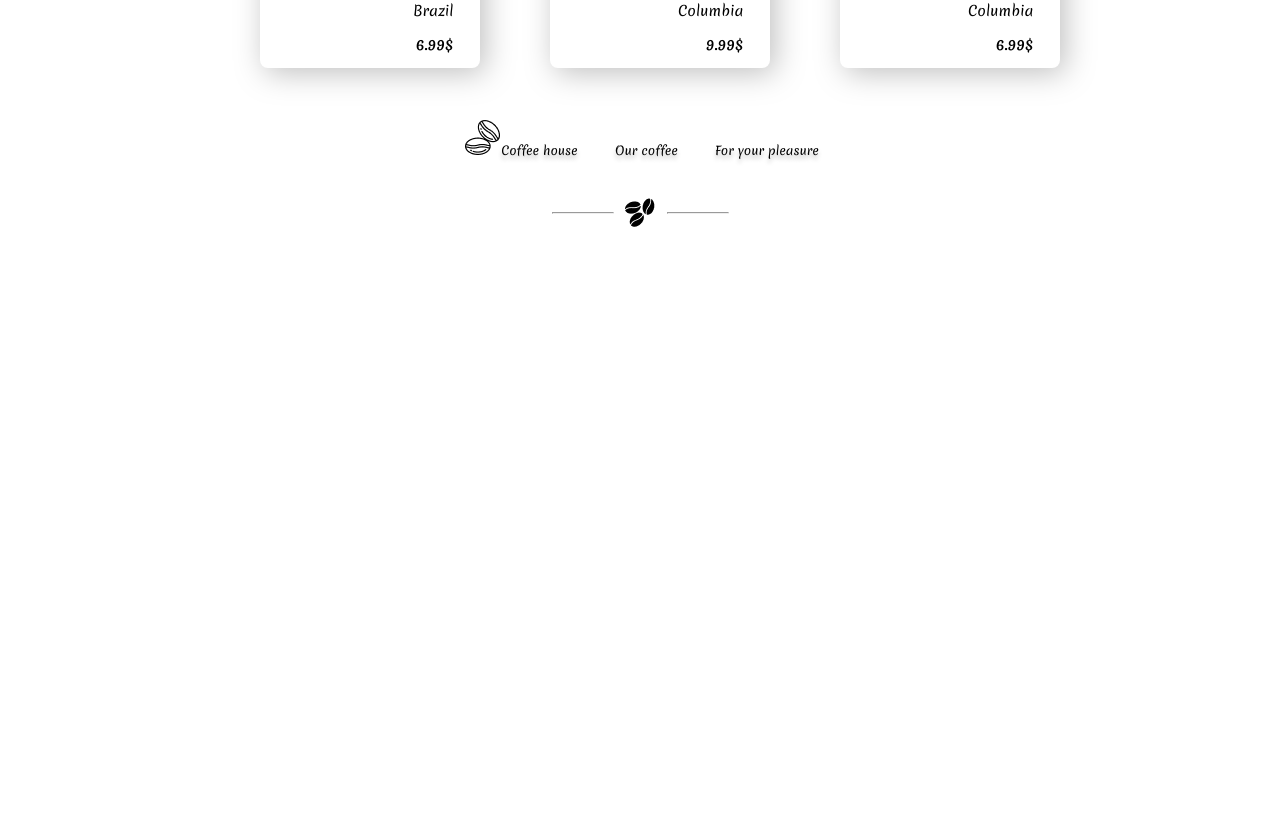
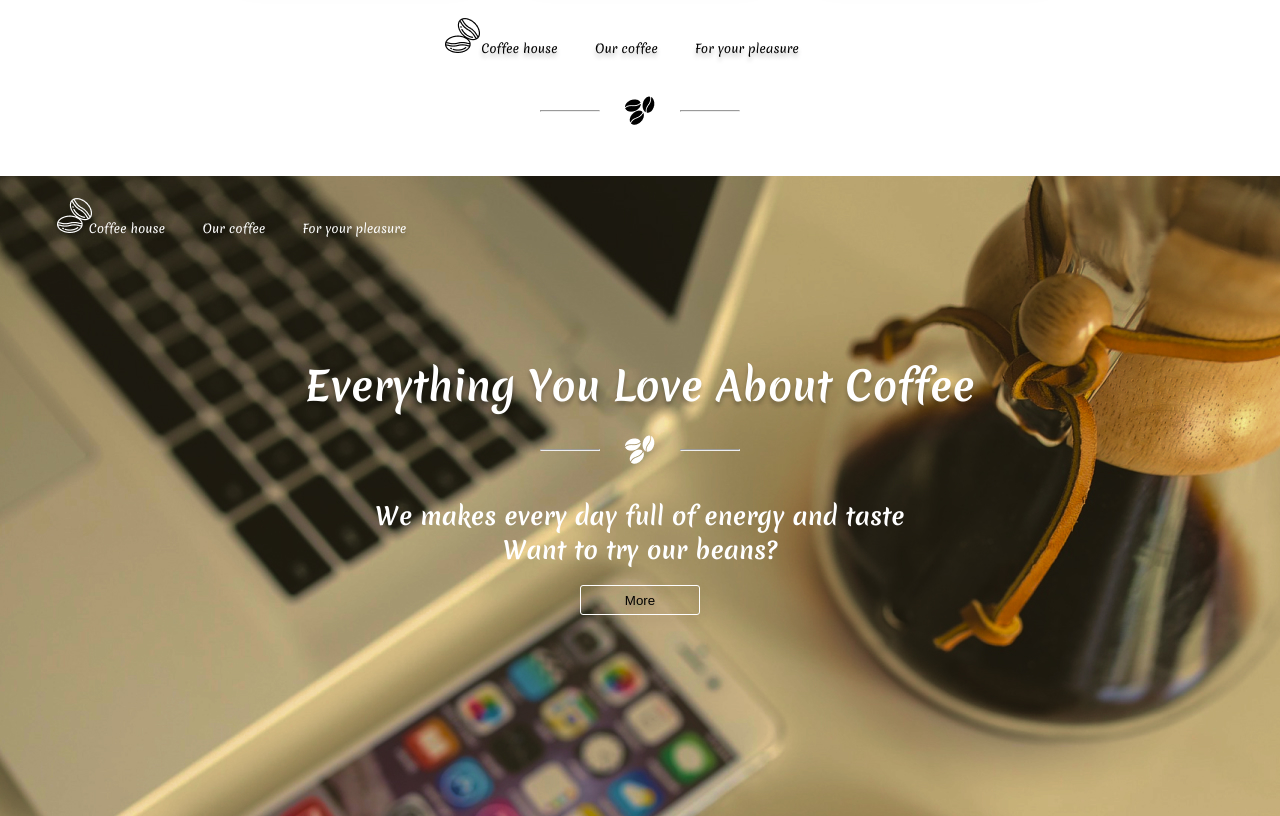
Before and after one commit to DmitryMoskalenko12/CRUD-coffe, a React (Create React App) app: page / in a window 1280 px wide. Shown: the part 1652-2468 px from the top of the page. Before the commit the page ends 1930 px from the top, so only its background shows below. Built offline with nearby package versions, Linux system fonts and the light colour scheme.

Commit message:
add main section

```diff
--- a/src/components/app/App.js
+++ b/src/components/app/App.js
@@ -1,10 +1,12 @@
 import './app.scss';
 import OurCoffe from '../../page/OurCoffe';
+import FirstPage from '../../page/FirstPage';
  const App = () => {
 
     return(
       <>
       <OurCoffe/>
+      <FirstPage/>
       </>
     )
   }
--- /dev/null
+++ b/src/components/mainPageHeader/MainPageHeader.js
@@ -0,0 +1,36 @@
+import beans from '../../icons/beans.png';
+import './mainPageHeader.scss';
+import headerbeans from '../../icons/whitebeans.png';
+const MainPageHeader = () =>{
+return(
+  <section className="header">
+    <div className="container">
+        <nav className="header__menu">
+          <ul className="header__list">
+            <li className="imgparent"><img src={beans} alt="beans" /> <a href="#">Coffee house</a></li>
+            <li><a href="#">Our coffee</a></li>
+            <li><a href="#">For your pleasure</a></li>
+          </ul>
+        </nav>
+
+        <div className="header__text">
+          Everything You Love About Coffee
+        </div>
+
+        <div className="header__divider">
+          <hr className="header__left"/>
+          <img src={headerbeans} alt="headerbeans" />
+          <hr className="header__right"/>
+       </div>
+
+       <div className="header__descr">
+       We makes every day full of energy and taste
+          <div>Want to try our beans?</div>
+       </div>
+
+       <button className='header__button'>More</button>
+    </div>
+  </section>
+)
+}
+export default MainPageHeader;
--- /dev/null
+++ b/src/components/mainPageHeader/mainPageHeader.scss
@@ -0,0 +1,77 @@
+.header{
+  padding-top: 30px;
+  padding-bottom: 201px;
+  height: 640px;
+  background: url('../../img/Main bg.jpg') center center/cover no-repeat;
+    &__list{
+      display: flex;
+      justify-content: space-around;
+      align-items: center;
+      width: 355px;
+      height: 40px;
+      list-style-type: none;
+      .imgparent{
+        position: relative;
+      }
+      li > a{
+        text-decoration: none;
+        font-weight: 400;
+        font-size: 12px;
+        color: #FFFFFF;
+        text-shadow: 0px 4px 4px rgba(0, 0, 0, 0.25);
+      }
+      li > img{
+        position: absolute;
+        display: block;
+        left: -36px;
+        top: -17px;
+      }
+    }
+
+    &__text{
+      margin-top: 111px;
+      font-weight: 700;
+      font-size: 40px;
+      color: #FFFFFF;
+      text-shadow: 0px 4px 4px rgba(0, 0, 0, 0.25);
+      text-align: center;
+    }
+    &__divider{
+      display: flex;
+      justify-content: space-between;
+      align-items: center;
+      width: 200px;
+      height: 29.3px;
+      margin: 0 auto;
+      margin-top: 20px;
+    }
+    &__left, &__right{
+      width: 60px;
+      height: 0px;
+    }
+    &__descr{
+      font-weight: 700;
+      font-size: 24px;
+      color: #FFFFFF;
+      text-align: center;
+      margin-top: 35px;
+      div{
+        font-weight: 700;
+        font-size: 24px;
+        color: #FFFFFF;
+        text-align: center;
+      }
+    }
+    &__button{
+      display: block;
+      width: 120px;
+      height: 30px;
+      border: 1px solid #FFFFFF;
+      filter: drop-shadow(0px 4px 4px rgba(0, 0, 0, 0.25));
+      border-radius: 3px;
+      background: transparent;
+      margin: 0 auto;
+      margin-top: 18px;
+      cursor: pointer;
+    }
+}
--- a/src/index.scss
+++ b/src/index.scss
@@ -1,7 +1,11 @@
+*{
+  margin: 0;
+  padding: 0;
+  box-sizing: border-box;
+}
+
 body {
-  margin: 0;
   font-family:  'Merienda', cursive;
-
 }
 
 .container{
--- /dev/null
+++ b/src/page/FirstPage.js
@@ -0,0 +1,9 @@
+import MainPageHeader from "../components/mainPageHeader/MainPageHeader"
+const FirstPage = () =>{
+  return(
+    <>
+    <MainPageHeader/>
+   </>
+  )
+}
+export default FirstPage;
```
Also changed, not shown: src/components/Footer/Footer.js (+4 -4 lines), src/components/mainPageAbout/MainPageAbout.js (added), src/components/mainPageAbout/mainPageAbout.scss (added), src/icons/whitebeans.png (added), src/img/Main bg.jpg (added).
